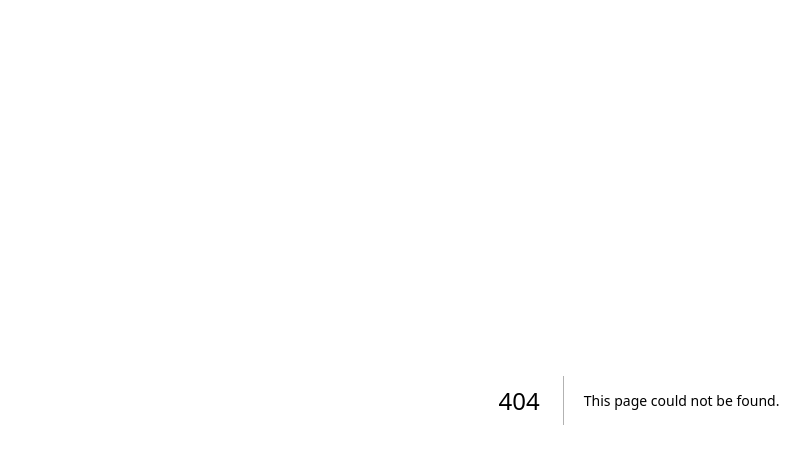
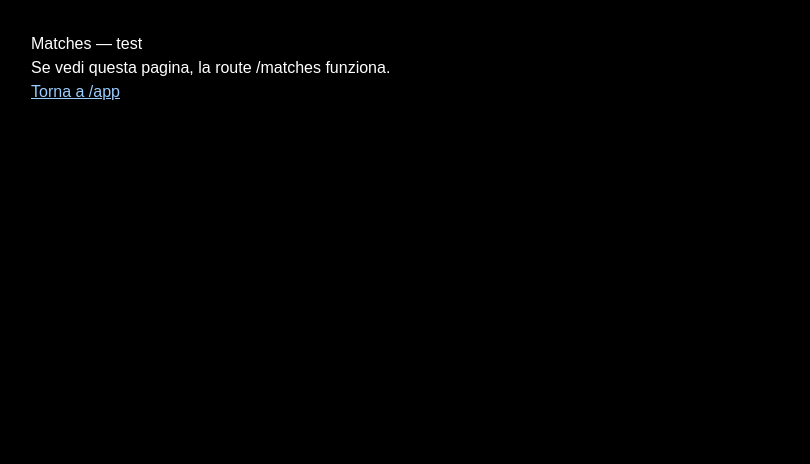
Before and after one commit to ls-flanvo/flanvo, a Next.js app: page /matches in a window 1280 px wide. Before the commit this address had no page. Shown: the top 464 px of the page, without its empty margins (1-811 px from the left). Built offline with nearby package versions, Linux system fonts and the light colour scheme.

Commit message:
Add /matches route (page.tsx)

```diff
--- /dev/null
+++ b/src/app/matches/page.tsx
@@ -0,0 +1,9 @@
+export default function MatchesPage() {
+  return (
+    <main style={{minHeight:'100vh', background:'#000', color:'#fff', padding:'2rem'}}>
+      <h1>Matches — test</h1>
+      <p>Se vedi questa pagina, la route /matches funziona.</p>
+      <p><a href="/app" style={{textDecoration:'underline', color:'#9cf'}}>Torna a /app</a></p>
+    </main>
+  );
+}
```
